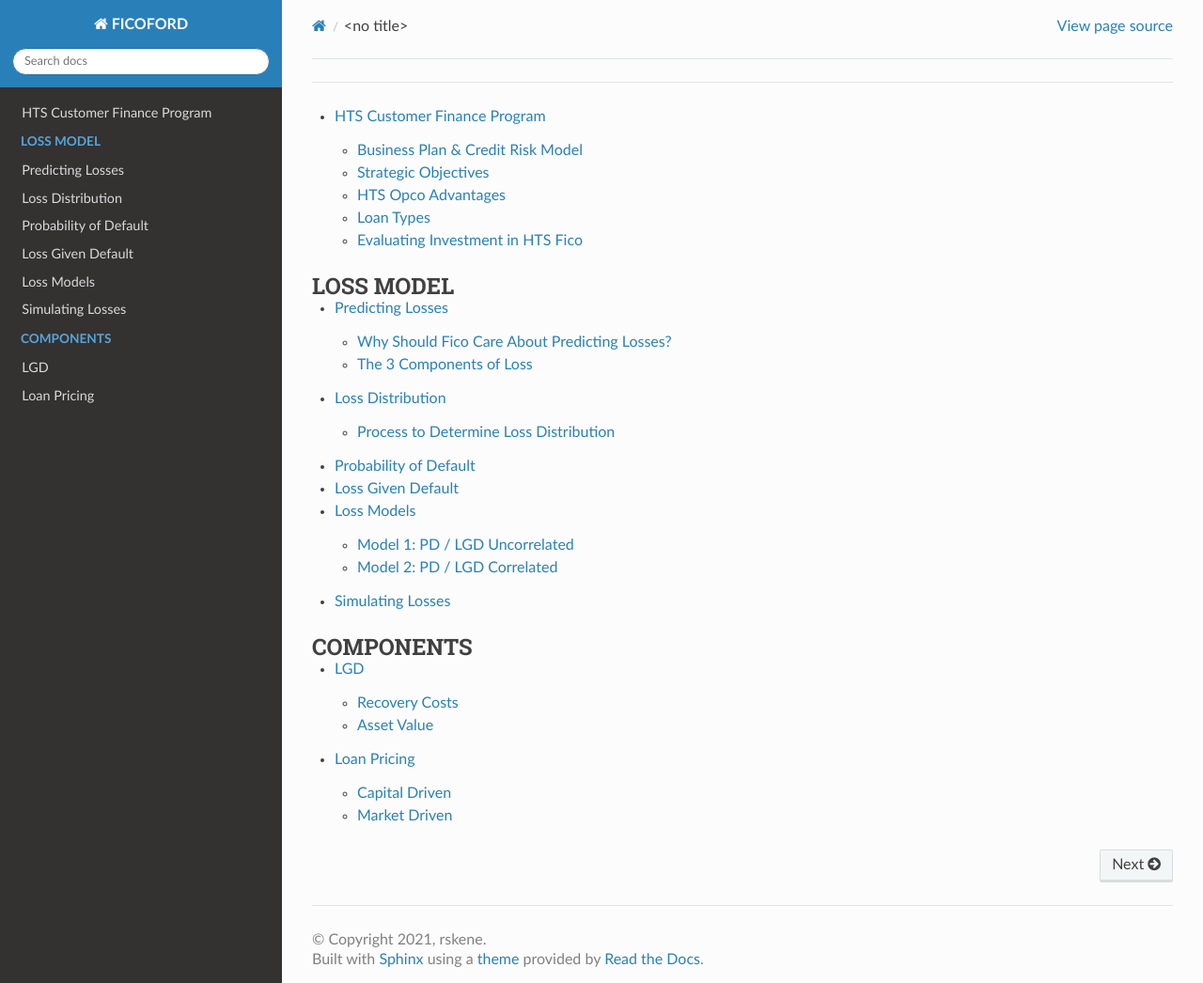
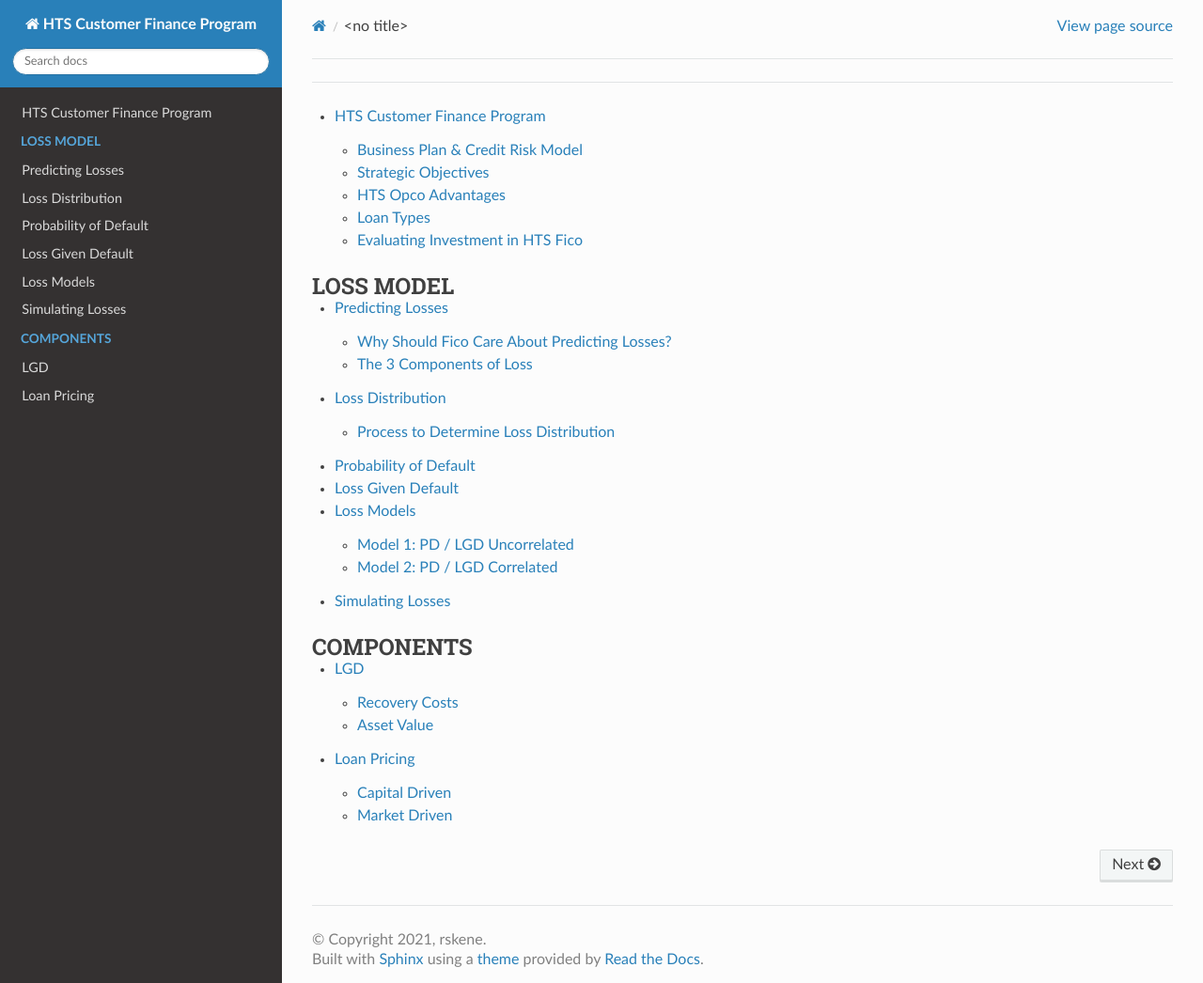
Before and after one commit to rjskene/htsfi, a Sphinx documentation site: the page built from docs/index.rst, in a window 1280 px wide and 1046 px high. Shown: the whole window at 94% size. Built offline with Sphinx 7.4.7 and the Read the Docs theme 3.1.0, drawn with Linux system fonts in a browser that asks for light colours; pages that are not in the unit, such as notebooks, are missing from menus.

Commit message:
update conf

```diff
--- a/docs/conf.py
+++ b/docs/conf.py
@@ -17,9 +17,9 @@
 
 # -- Project information -----------------------------------------------------
 
-project = 'FICOFORD'
+project = 'HTS Customer Finance Program'
 copyright = '2021, rskene'
-author = 'rskene'
+author = 'Ryan Skene'
 
 
 # -- General configuration ---------------------------------------------------
```
